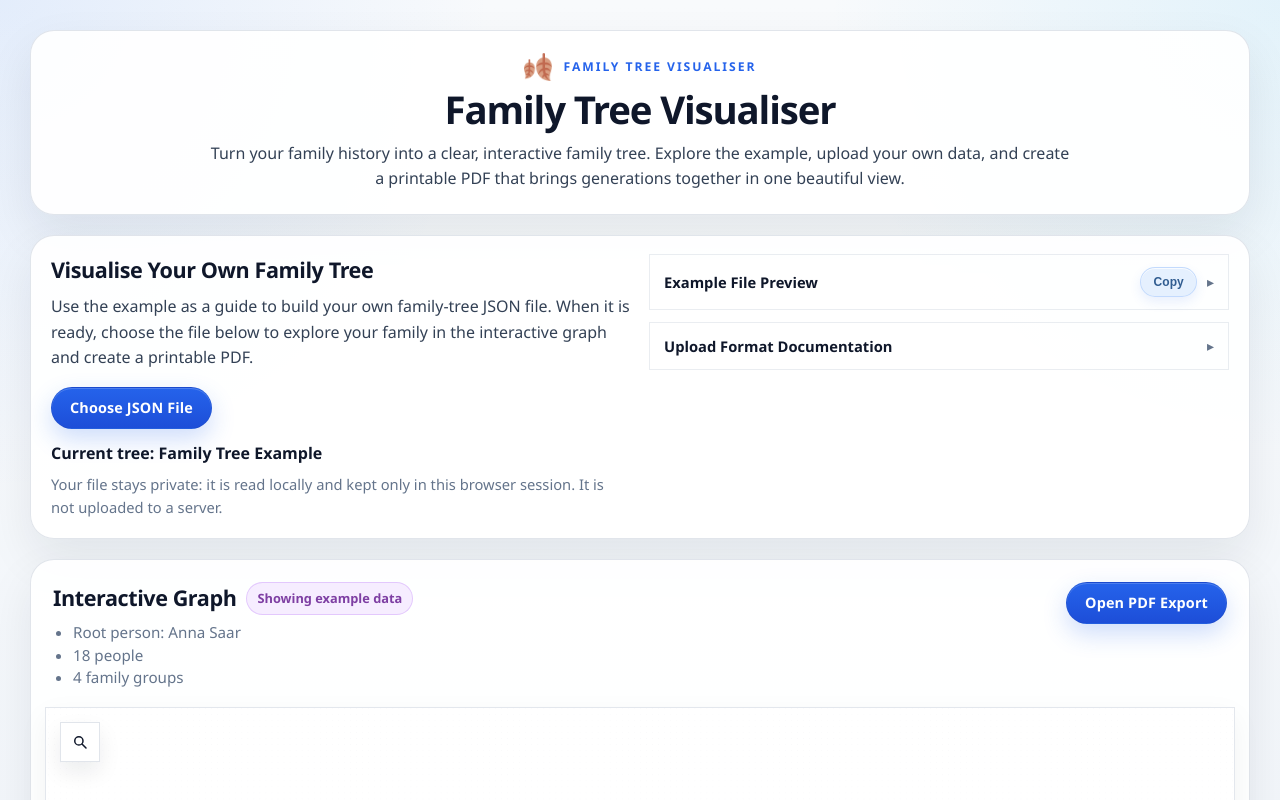
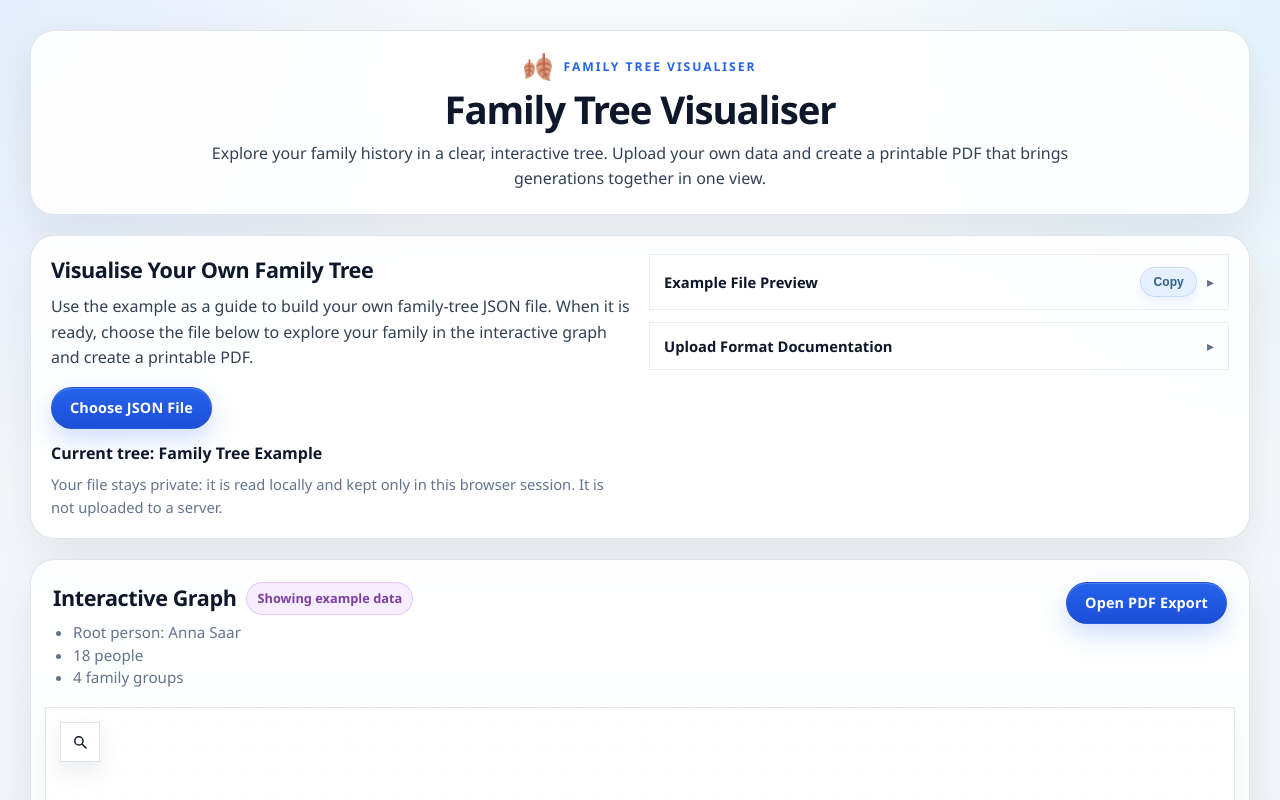
Before and after one commit to roseand/fam-tree, a React (Vite) app: page / in a window 1280 px wide. Shown: the top 800 px of the page. Built offline with nearby package versions, Linux system fonts and the light colour scheme.

Commit message:
adjust title texts

```diff
--- a/src/App.tsx
+++ b/src/App.tsx
@@ -496,9 +496,7 @@ export default function App() {
           </div>
           <h1>Family Tree Visualiser</h1>
           <p className="hero__text">
-            Turn your family history into a clear, interactive family tree.
-            Explore the example, upload your own data, and create a printable
-            PDF that brings generations together in one beautiful view.
+            Explore your family history in a clear, interactive tree. Upload your own data and create a printable PDF that brings generations together in one view.
           </p>
         </div>
       </section>
--- a/src/views/PrintTreeView.tsx
+++ b/src/views/PrintTreeView.tsx
@@ -456,9 +456,7 @@ export function PrintTreeView({
           </div>
           <h1 className="print-toolbar__title">PDF Export</h1>
           <p className="print-toolbar__meta">
-            Preview your family tree exactly as it will appear on printable A4
-            sheets. Each sheet uses the full page area, so you can download the
-            PDF, print the pages, and align them edge to edge on your wall.
+            Preview your family tree as printable A4 sheets. Download the PDF, print the pages, and align them edge to edge to create a wall-sized family tree.
           </p>
         </div>
       </header>
```
